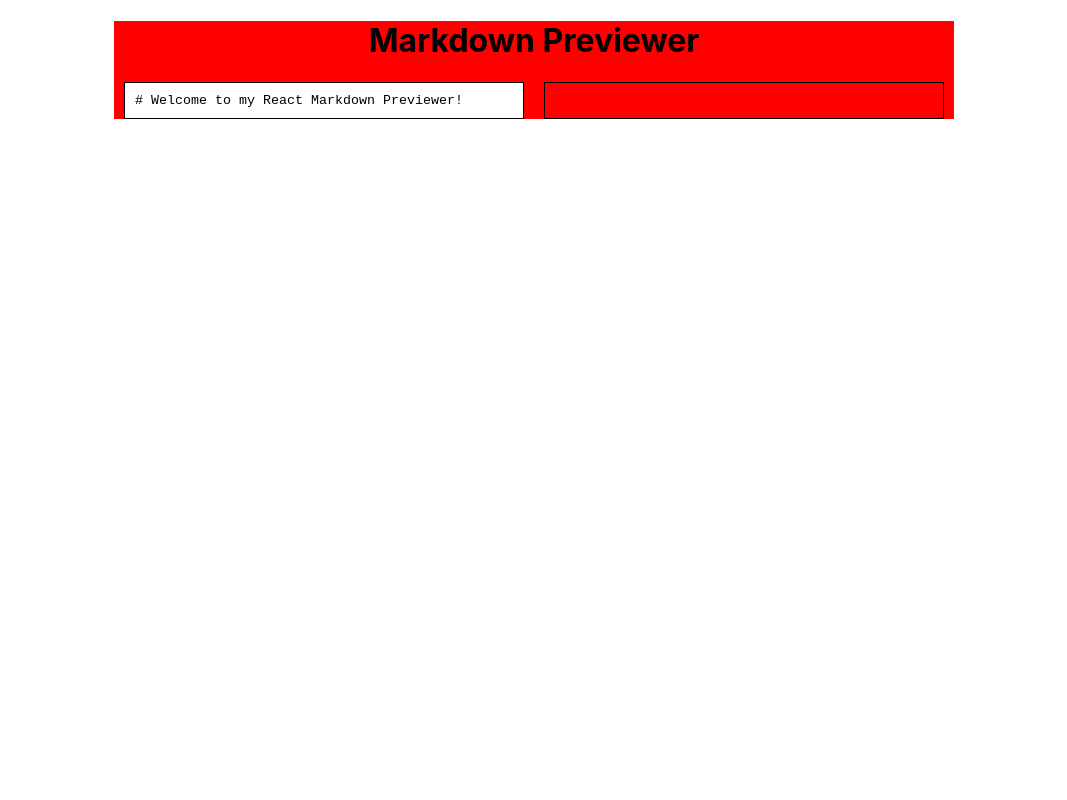
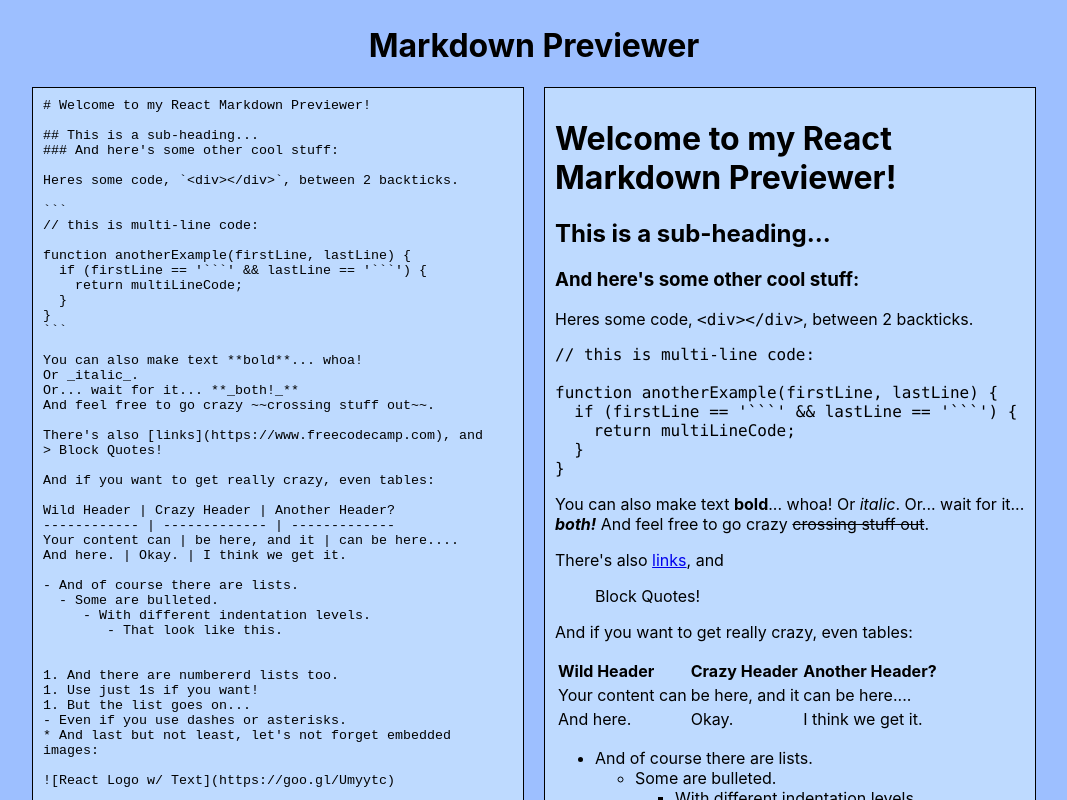
Before and after one commit to shanf-gh/FCC, a React (Create React App) app in the folder new_curriculum_projects/markdown_previewer/: page / in a window 1280 px wide. Shown: the top 800 px of the page, without its empty margins (106-1173 px from the left). Built offline with nearby package versions, Linux system fonts and the light colour scheme.

Commit message:
Added markdown and background colors

```diff
--- a/new_curriculum_projects/markdown_previewer/src/App.css
+++ b/new_curriculum_projects/markdown_previewer/src/App.css
@@ -1,15 +1,20 @@
+body {
+    background-color: #9DBFFF;
+}
+
 #markdown-box {
-    background-color: red;
-    width: 840px;
+    min-width: 840px;
+    width: 80%;
     height: 100%;
     margin: auto;
     text-align: center;
+    padding: 5px;
 }
 
 #textbox {
-    height: 80%;
     display: flex;
     text-align: left;
+    margin-bottom: 20px;
 }
 
 textarea, #preview {
@@ -18,9 +23,14 @@ textarea, #preview {
     margin: 0 10px;
     padding: 10px;
     border: 1px solid black;
+    background-color: hsla(210, 100%, 90%, 0.7);
 }
 
 textarea{
     resize: none;
     overflow: auto;
 }
+
+#preview {
+
+}
--- a/new_curriculum_projects/markdown_previewer/src/App.js
+++ b/new_curriculum_projects/markdown_previewer/src/App.js
@@ -1,5 +1,6 @@
 import React, { Component } from 'react';
 import './App.css';
+import marked from 'marked';
 
 class App extends Component {
   state = {
@@ -10,6 +11,11 @@ class App extends Component {
     this.setState({
       text: e.target.value
     });
+  }
+
+  getMarkdownText() {
+    var rawMarkup = marked(this.state.text, { sanitize: true });
+    return { __html: rawMarkup };
   }
 
   render() {
@@ -25,7 +31,7 @@ class App extends Component {
             placeholder="Type some text here..."
             rows="1"
           ></textarea>
-          <div id="preview">
+          <div id="preview" dangerouslySetInnerHTML={this.getMarkdownText()}>
           </div>
         </div>
       </div>
```
